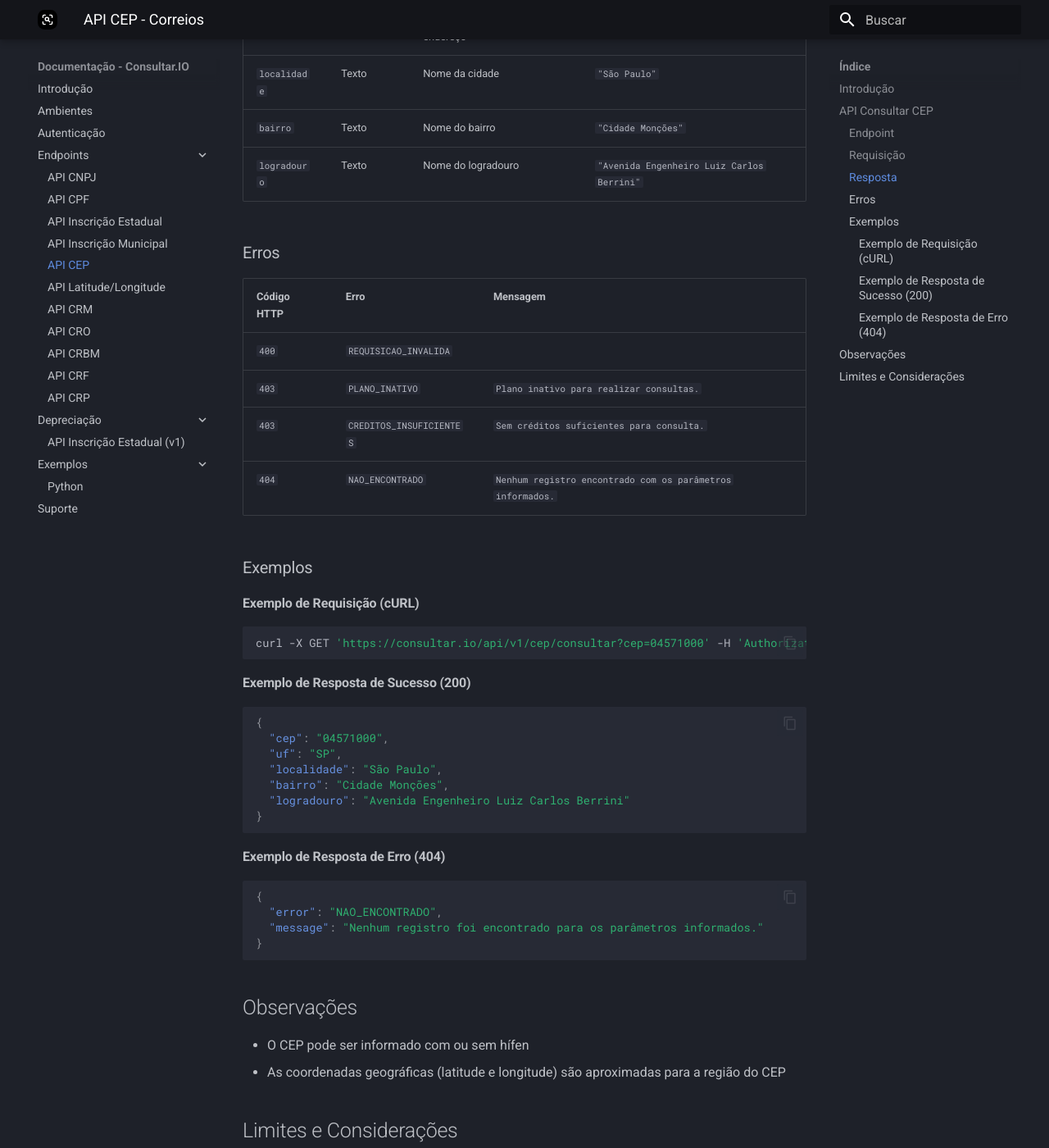
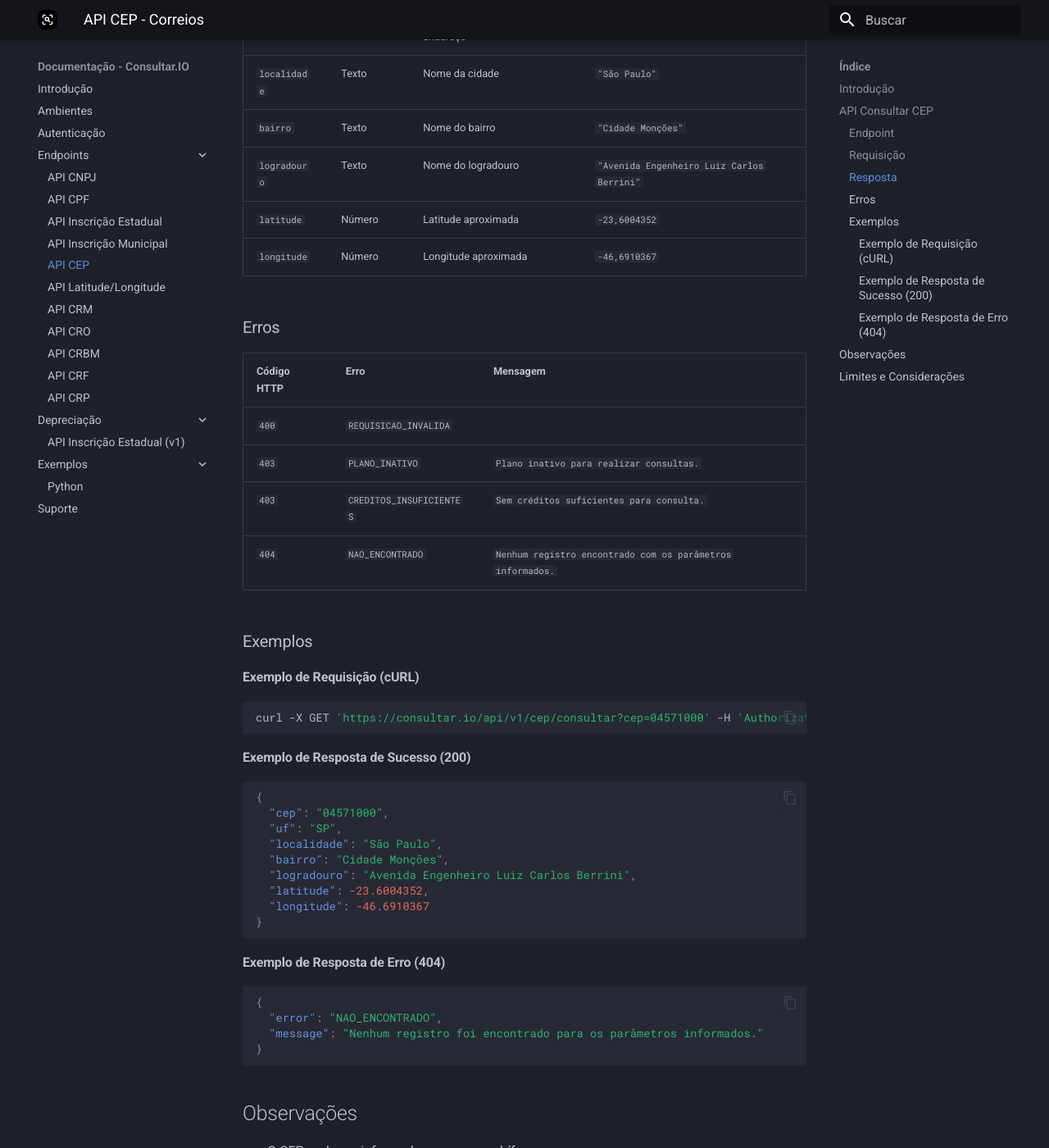
Before and after one commit to consultar-io/docs, an MkDocs documentation site: the page built from docs/endpoints/cep.md, in a window 1280 px wide and 1400 px high, scrolled down 890 px. Shown: the whole window at 82% size. Built offline with MkDocs 1.6.1 and Material for MkDocs 9.7.7, drawn with Linux system fonts in a browser that asks for light colours.

Commit message:
Add latitude and longitude fields to CEP endpoint documentation

````diff
--- a/docs/endpoints/cep.md
+++ b/docs/endpoints/cep.md
@@ -33,6 +33,8 @@ Consulta detalhes de um CEP específico.
 | `localidade` | Texto | Nome da cidade | `"São Paulo"` |
 | `bairro` | Texto | Nome do bairro | `"Cidade Monções"` |
 | `logradouro` | Texto | Nome do logradouro | `"Avenida Engenheiro Luiz Carlos Berrini"` |
+| `latitude` | Número | Latitude aproximada | `-23,6004352` |
+| `longitude` | Número | Longitude aproximada | `-46,6910367` |
 
 ### Erros
 
@@ -59,7 +61,9 @@ curl -X GET 'https://consultar.io/api/v1/cep/consultar?cep=04571000' -H 'Authori
   "uf": "SP",
   "localidade": "São Paulo",
   "bairro": "Cidade Monções",
-  "logradouro": "Avenida Engenheiro Luiz Carlos Berrini"
+  "logradouro": "Avenida Engenheiro Luiz Carlos Berrini",
+  "latitude": -23.6004352,
+  "longitude": -46.6910367
 }
 ```
 
````
